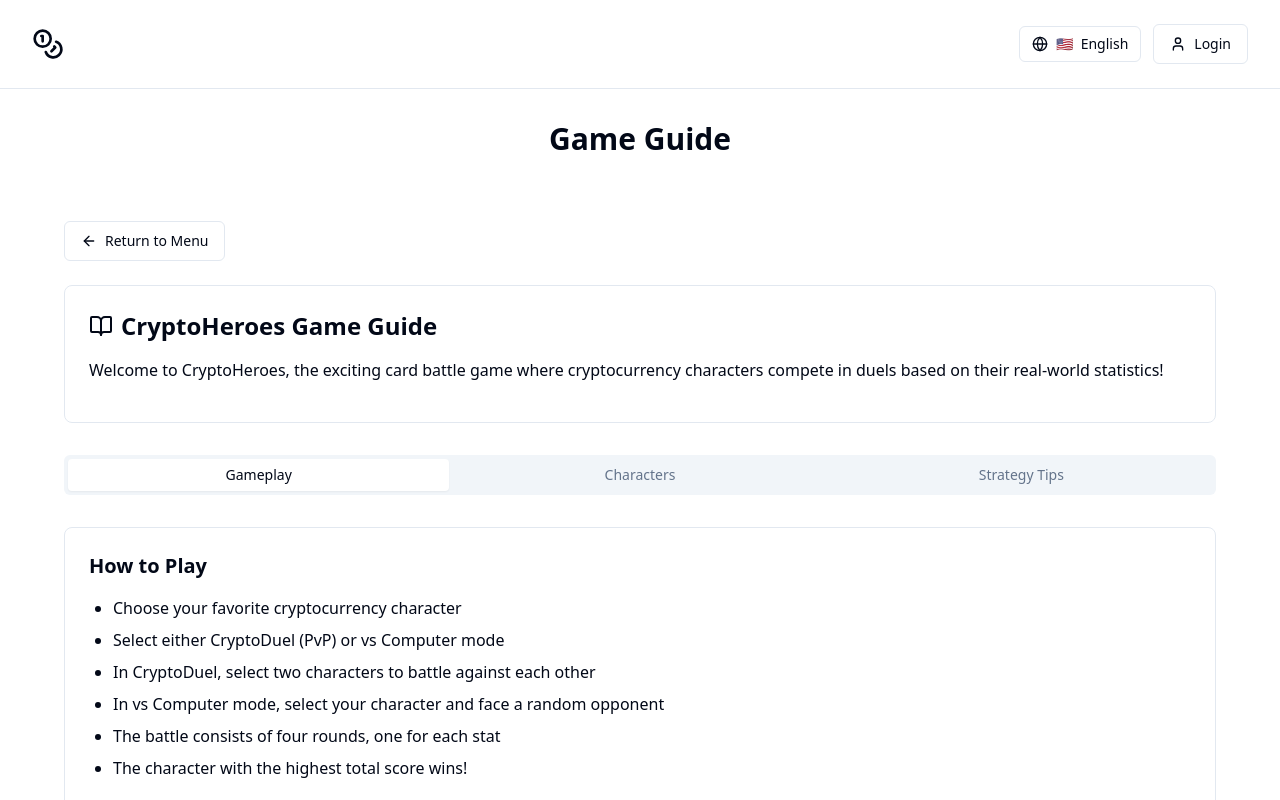
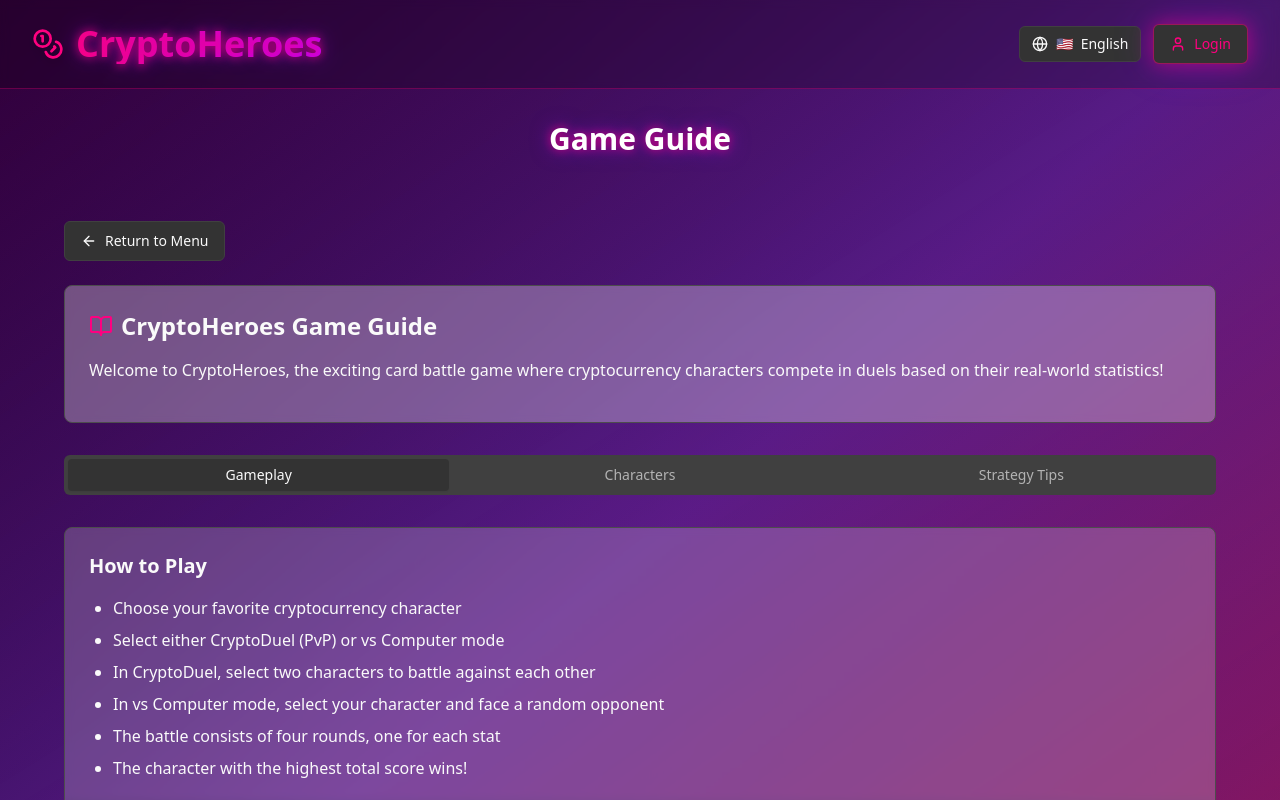
Before and after one commit to DDDimatestx/sprunky-remix-studio, a React (Vite) app: page /1/guide in a window 1280 px wide. Shown: the top 800 px of the page. Built offline with nearby package versions, Linux system fonts and the light colour scheme.

Commit message:
Feat: Change background to gradient
Change the background of the page layout to a red-purple neon gradient for a brighter look.

```diff
--- a/src/components/layouts/PageLayout.tsx
+++ b/src/components/layouts/PageLayout.tsx
@@ -24,15 +24,18 @@ const PageLayout = ({ children, title }: PageLayoutProps) => {
   };
 
   return (
-    <div className="min-h-screen flex flex-col bg-gradient-to-b from-game-primary/5 to-game-secondary/10">
-      <header className="w-full py-6 border-b border-game-primary/20">
+    <div className="min-h-screen flex flex-col bg-gradient-to-br from-game-background via-purple-900/80 to-pink-900/80">
+      {/* Неоновый фоновый эффект */}
+      <div className="fixed inset-0 bg-gradient-to-br from-neon-pink/10 via-transparent to-neon-purple/10 pointer-events-none"></div>
+
+      <header className="relative w-full py-6 border-b border-neon-pink/30 backdrop-blur-sm bg-black/20">
         <div className="container flex items-center justify-between">
           <h1
-            className="text-3xl md:text-4xl font-bold text-center flex items-center gap-3 cursor-pointer"
+            className="text-3xl md:text-4xl font-bold text-center flex items-center gap-3 cursor-pointer neon-text"
             onClick={() => navigate(`/${language}`)}
           >
-            <Coins className="h-8 w-8 text-game-primary" />
-            <span className="bg-clip-text text-transparent bg-gradient-to-r from-game-primary to-game-secondary">
+            <Coins className="h-8 w-8 text-neon-pink drop-shadow-lg" />
+            <span className="bg-clip-text text-transparent bg-gradient-to-r from-neon-pink to-neon-purple">
               {t('home.title')}
             </span>
           </h1>
@@ -43,23 +46,23 @@ const PageLayout = ({ children, title }: PageLayoutProps) => {
             {isLoggedIn ? (
               <div className="flex items-center gap-3">
                 <div className="text-sm text-right">
-                  <p className="font-medium">{username}</p>
+                  <p className="font-medium text-white">{username}</p>
                   <button
                     onClick={handleLogout}
-                    className="text-xs text-muted-foreground hover:text-primary"
+                    className="text-xs text-neon-pink/80 hover:text-neon-pink transition-colors"
                   >
                     {t('common.logout')}
                   </button>
                 </div>
-                <div className="w-10 h-10 rounded-full bg-primary/20 flex items-center justify-center">
-                  <User className="h-5 w-5 text-primary" />
+                <div className="w-10 h-10 rounded-full bg-gradient-to-r from-neon-pink/30 to-neon-purple/30 border border-neon-pink/50 flex items-center justify-center neon-glow">
+                  <User className="h-5 w-5 text-neon-pink" />
                 </div>
               </div>
             ) : (
               <Button
                 variant="outline"
                 onClick={() => navigate(`/${language}/auth`)}
-                className="flex items-center gap-2"
+                className="flex items-center gap-2 border-neon-pink/50 text-neon-pink hover:bg-neon-pink/20 hover:border-neon-pink transition-all neon-glow"
               >
                 <User className="h-4 w-4" />
                 {t('common.login')}
@@ -69,15 +72,15 @@ const PageLayout = ({ children, title }: PageLayoutProps) => {
         </div>
       </header>
 
-      <main className="flex-1 container py-8">
+      <main className="relative flex-1 container py-8">
         {title && (
-          <h1 className="text-3xl font-bold mb-8 text-center">{title}</h1>
+          <h1 className="text-3xl font-bold mb-8 text-center neon-text text-white">{title}</h1>
         )}
         {children}
       </main>
 
-      <footer className="py-4 border-t border-game-primary/20">
-        <div className="container text-center text-sm text-muted-foreground">
+      <footer className="relative py-4 border-t border-neon-purple/30 backdrop-blur-sm bg-black/20">
+        <div className="container text-center text-sm text-white/70">
           {t('common.copyright', { year: new Date().getFullYear() })}
         </div>
       </footer>
--- a/src/index.css
+++ b/src/index.css
@@ -1,57 +1,52 @@
+
 @tailwind base;
 @tailwind components;
 @tailwind utilities;
 
 @layer base {
   :root {
-    --background: 0 0% 100%;
-    --foreground: 222.2 84% 4.9%;
+    --background: 26 0% 20%; /* Темный фон для неонового эффекта */
+    --foreground: 0 0% 98%;
 
-    --card: 0 0% 100%;
-    --card-foreground: 222.2 84% 4.9%;
+    --card: 26 0% 15%;
+    --card-foreground: 0 0% 98%;
 
-    --popover: 0 0% 100%;
-    --popover-foreground: 222.2 84% 4.9%;
+    --popover: 26 0% 15%;
+    --popover-foreground: 0 0% 98%;
 
-    --primary: 222.2 47.4% 11.2%;
-    --primary-foreground: 210 40% 98%;
+    --primary: 320 100% 50%; /* Неоновый розовый */
+    --primary-foreground: 0 0% 0%;
 
-    --secondary: 210 40% 96.1%;
-    --secondary-foreground: 222.2 47.4% 11.2%;
+    --secondary: 280 100% 50%; /* Неоновый фиолетовый */
+    --secondary-foreground: 0 0% 98%;
 
-    --muted: 210 40% 96.1%;
-    --muted-foreground: 215.4 16.3% 46.9%;
+    --muted: 26 0% 25%;
+    --muted-foreground: 0 0% 70%;
 
-    --accent: 210 40% 96.1%;
-    --accent-foreground: 222.2 47.4% 11.2%;
+    --accent: 16 100% 60%; /* Неоновый оранжево-красный */
+    --accent-foreground: 0 0% 0%;
 
-    --destructive: 0 84.2% 60.2%;
-    --destructive-foreground: 210 40% 98%;
+    --destructive: 348 100% 60%;
+    --destructive-foreground: 0 0% 98%;
 
-    --border: 214.3 31.8% 91.4%;
-    --input: 214.3 31.8% 91.4%;
-    --ring: 222.2 84% 4.9%;
+    --border: 26 0% 30%;
+    --input: 26 0% 25%;
+    --ring: 320 100% 50%;
 
     --radius: 0.5rem;
 
-    --sidebar-background: 0 0% 98%;
-
-    --sidebar-foreground: 240 5.3% 26.1%;
-
-    --sidebar-primary: 240 5.9% 10%;
-
-    --sidebar-primary-foreground: 0 0% 98%;
-
-    --sidebar-accent: 240 4.8% 95.9%;
-
-    --sidebar-accent-foreground: 240 5.9% 10%;
-
-    --sidebar-border: 220 13% 91%;
-
-    --sidebar-ring: 217.2 91.2% 59.8%;
+    --sidebar-background: 26 0% 15%;
+    --sidebar-foreground: 0 0% 90%;
+    --sidebar-primary: 320 100% 50%;
+    --sidebar-primary-foreground: 0 0% 0%;
+    --sidebar-accent: 26 0% 20%;
+    --sidebar-accent-foreground: 0 0% 90%;
+    --sidebar-border: 26 0% 25%;
+    --sidebar-ring: 320 100% 50%;
   }
 
   .dark {
+    /* ... keep existing code (dark theme variables) */
     --background: 222.2 84% 4.9%;
     --foreground: 210 40% 98%;
 
@@ -96,6 +91,16 @@
   }
 
   body {
-    @apply bg-background text-foreground;
+    @apply bg-gradient-to-br from-game-background via-purple-900 to-pink-900 text-foreground min-h-screen;
+    background-attachment: fixed;
+  }
+
+  /* Неоновые эффекты */
+  .neon-glow {
+    box-shadow: 0 0 20px rgba(255, 0, 128, 0.5), 0 0 40px rgba(139, 0, 255, 0.3);
+  }
+
+  .neon-text {
+    text-shadow: 0 0 10px rgba(255, 0, 128, 0.8), 0 0 20px rgba(139, 0, 255, 0.6);
   }
 }
--- a/tailwind.config.ts
+++ b/tailwind.config.ts
@@ -61,7 +61,17 @@ export default {
 					'accent-foreground': 'hsl(var(--sidebar-accent-foreground))',
 					border: 'hsl(var(--sidebar-border))',
 					ring: 'hsl(var(--sidebar-ring))'
-				}
+				},
+				'game-primary': '#ff0080',
+				'game-secondary': '#8b00ff',
+				'game-accent': '#ff6b35',
+				'game-background': '#1a0033',
+				'game-yellow': '#ffff00',
+				'game-orange': '#ff4500',
+				'neon-pink': '#ff007f',
+				'neon-purple': '#bf00ff',
+				'neon-red': '#ff1744',
+				'neon-blue': '#00e5ff'
 			},
 			borderRadius: {
 				lg: 'var(--radius)',
```
Also changed, not shown: src/components/BattleArena.tsx (+29 -20 lines).
